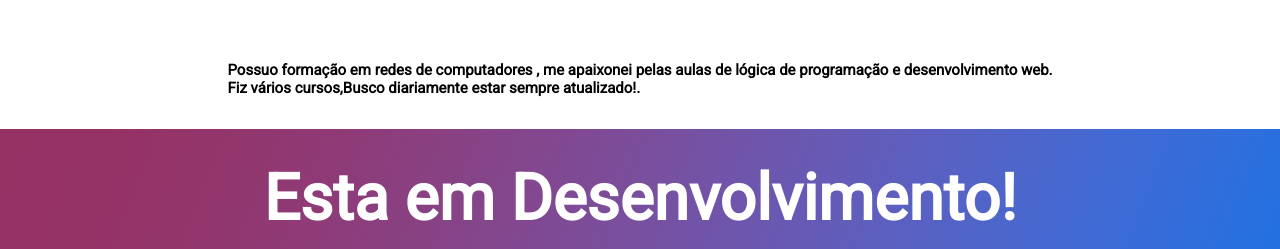
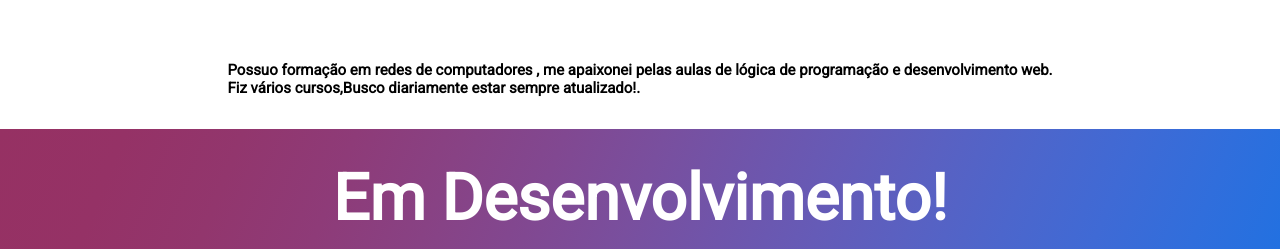
Before and after one commit to Gerrix90/fullstack-cleverton.github.io, a website: page index.html in a window 1280 px wide. Shown: the part 1166-1415 px from the top of the page. Drawn offline with Linux system fonts and the light colour scheme; grey boxes are pictures that could not be loaded.

Commit message:
Update index.html

```diff
--- a/index.html
+++ b/index.html
@@ -74,7 +74,7 @@
         </section>
 
         <section class="principal__projetos" id="projetos">
-            <h1 class="principal__projetos--titulo">Esta em Desenvolvimento!</h1>
+            <h1 class="principal__projetos--titulo">Em Desenvolvimento!</h1>
             <div class="container">
                 <ul class="principal__projetos--lista">
                     <li class="item">
```
